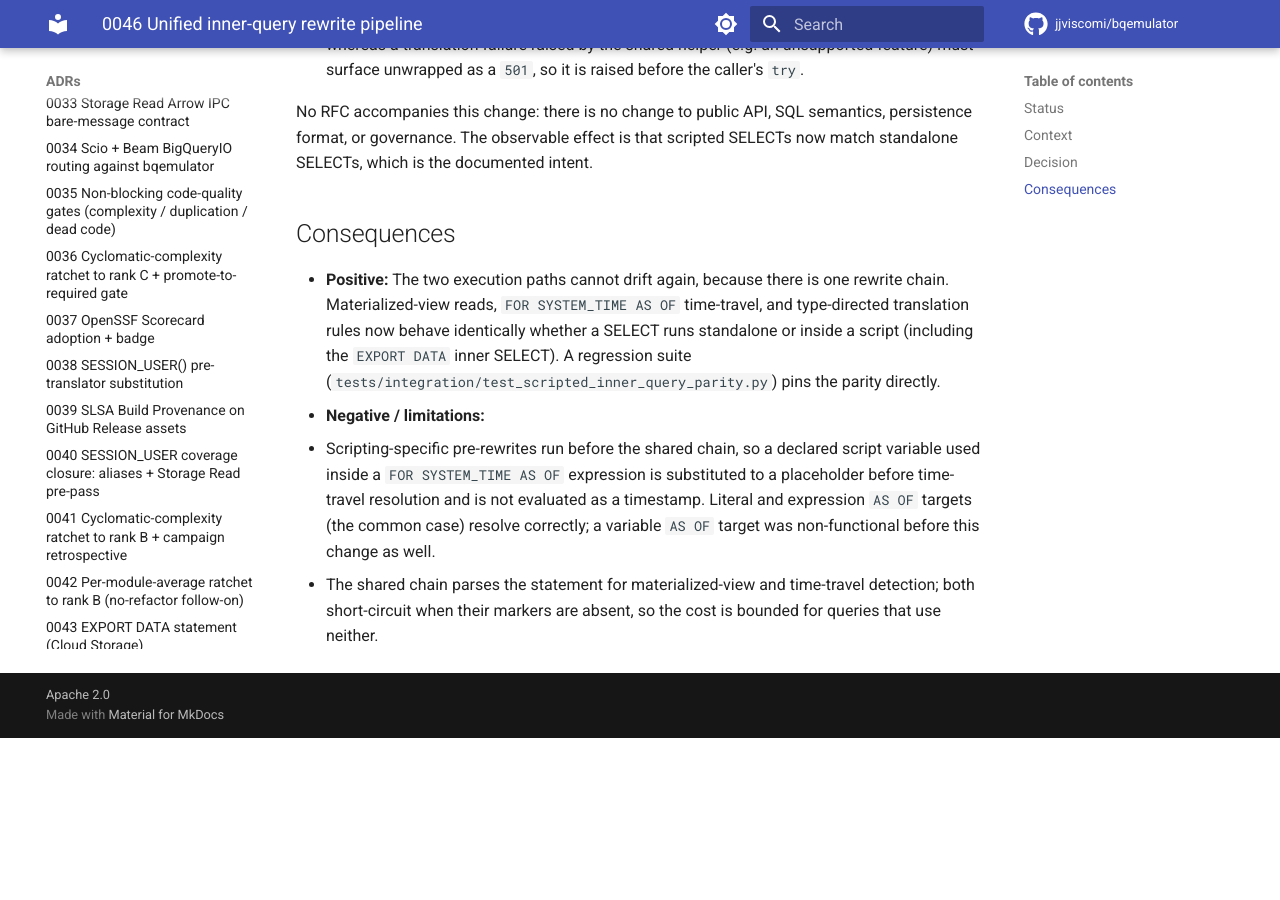
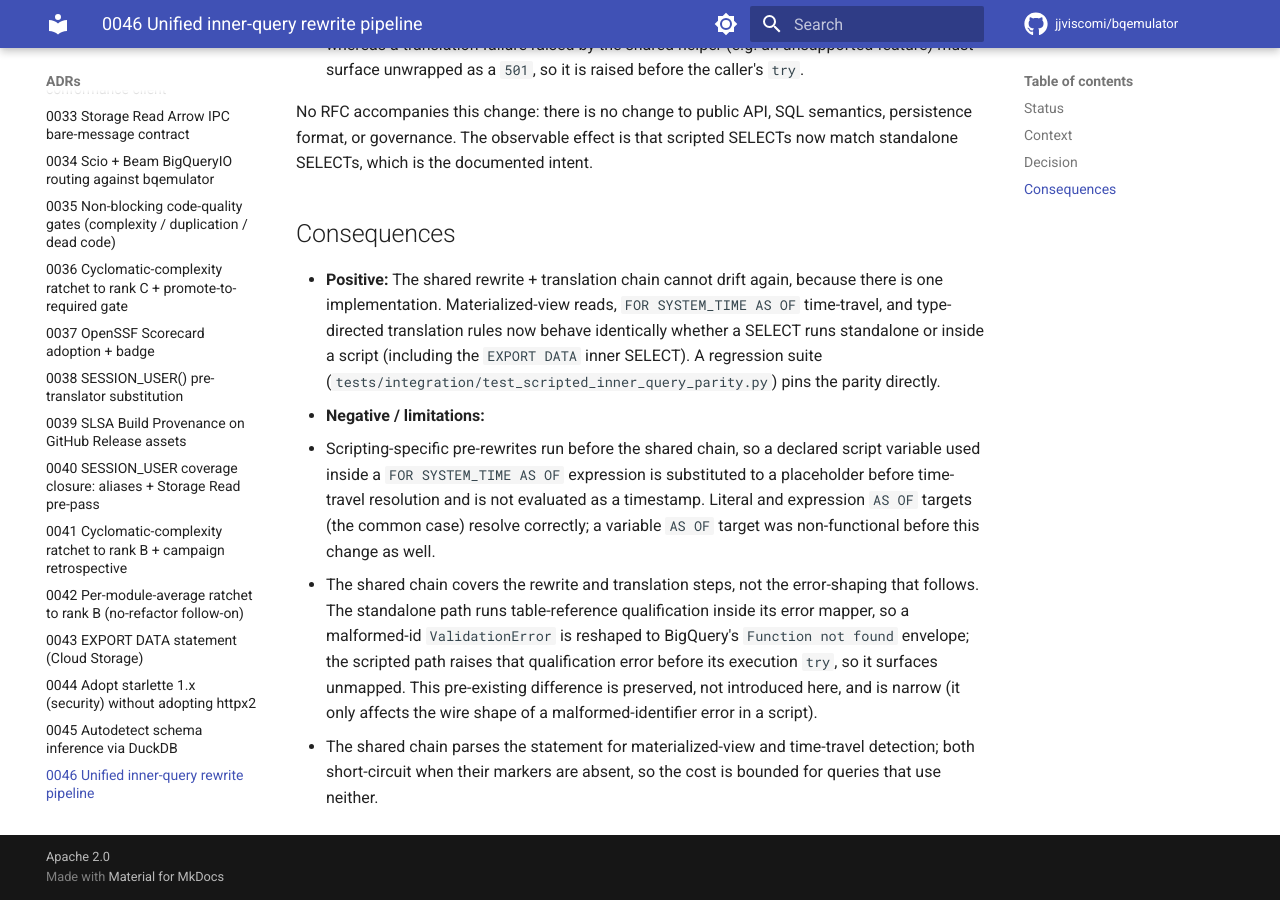
Before and after one commit to jjviscomi/bqemulator, an MkDocs documentation site: the page built from docs/adr/0046-unified-inner-query-pipeline.md, in a window 1280 px wide and 900 px high, scrolled down 1723 px. Built offline with MkDocs 1.6.1 and Material for MkDocs 9.7.7, drawn with Linux system fonts in a browser that asks for light colours; comment, search, counter and statistics services are not loaded; the version menu is left out; before the commit the page ends 2461 px from its top, so only the background shows below that.

Commit message:
test(scripting): pin EXECUTE IMMEDIATE DML parity + note scripted error-shaping
Address two adversarial-review findings on the unified inner-query path:

- WL-2: schema-annotated translation now runs on the scripted path, so a
  dynamic `EXECUTE IMMEDIATE 'INSERT INTO <existing> SELECT ...'` is
  re-serialized through SQLGlot qualify + annotate_types. Add an
  integration test asserting the dynamic DML lands the same rows as the
  standalone statement, so the annotation cannot silently rewrite it.
- WL-1: document in ADR 0046 that the shared chain covers rewrite +
  translation, not the error-shaping that follows. The scripted path
  still raises a qualification `ValidationError` before its execution
  try (surfacing unmapped), unlike standalone. This pre-existing,
  narrow difference is preserved, not introduced here; the ADR's
  positive claim is scoped to the rewrite/translation chain accordingly.

Signed-off-by: Joseph Viscomi <jjviscomi@gmail.com>

```diff
--- a/docs/adr/0046-unified-inner-query-pipeline.md
+++ b/docs/adr/0046-unified-inner-query-pipeline.md
@@ -78,11 +78,11 @@
 
 ## Consequences
 
-- **Positive:** The two execution paths cannot drift again, because there
-  is one rewrite chain. Materialized-view reads, `FOR SYSTEM_TIME AS OF`
-  time-travel, and type-directed translation rules now behave identically
-  whether a SELECT runs standalone or inside a script (including the
-  `EXPORT DATA` inner SELECT). A regression suite
+- **Positive:** The shared rewrite + translation chain cannot drift
+  again, because there is one implementation. Materialized-view reads,
+  `FOR SYSTEM_TIME AS OF` time-travel, and type-directed translation
+  rules now behave identically whether a SELECT runs standalone or inside
+  a script (including the `EXPORT DATA` inner SELECT). A regression suite
   (`tests/integration/test_scripted_inner_query_parity.py`) pins the
   parity directly.
 - **Negative / limitations:**
@@ -92,6 +92,14 @@
     resolution and is not evaluated as a timestamp. Literal and
     expression `AS OF` targets (the common case) resolve correctly; a
     variable `AS OF` target was non-functional before this change as well.
+  - The shared chain covers the rewrite and translation steps, not the
+    error-shaping that follows. The standalone path runs table-reference
+    qualification inside its error mapper, so a malformed-id
+    `ValidationError` is reshaped to BigQuery's `Function not found`
+    envelope; the scripted path raises that qualification error before
+    its execution `try`, so it surfaces unmapped. This pre-existing
+    difference is preserved, not introduced here, and is narrow (it only
+    affects the wire shape of a malformed-identifier error in a script).
   - The shared chain parses the statement for materialized-view and
     time-travel detection; both short-circuit when their markers are
     absent, so the cost is bounded for queries that use neither.
```
Also changed, not shown: 1 other file.
